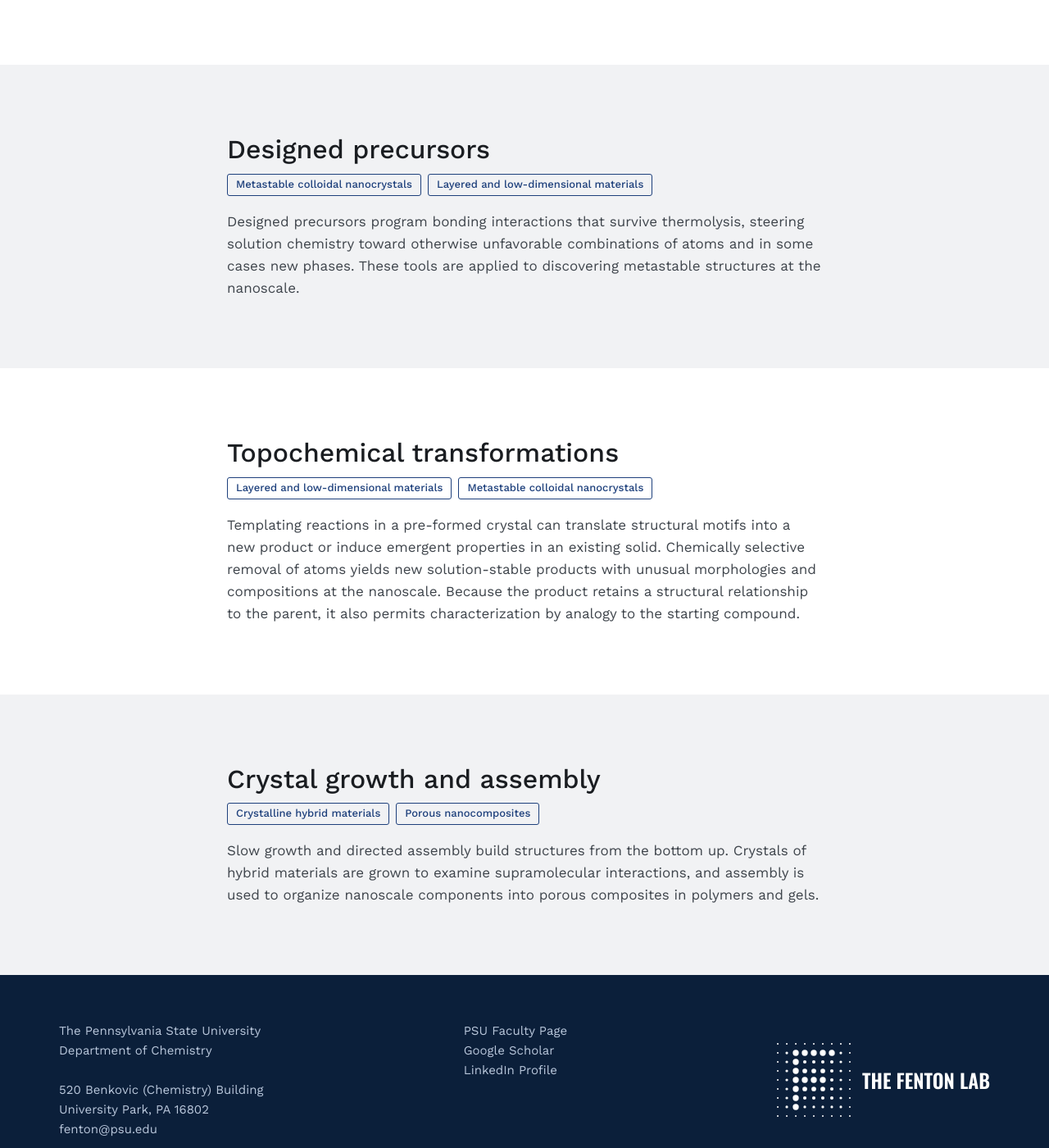
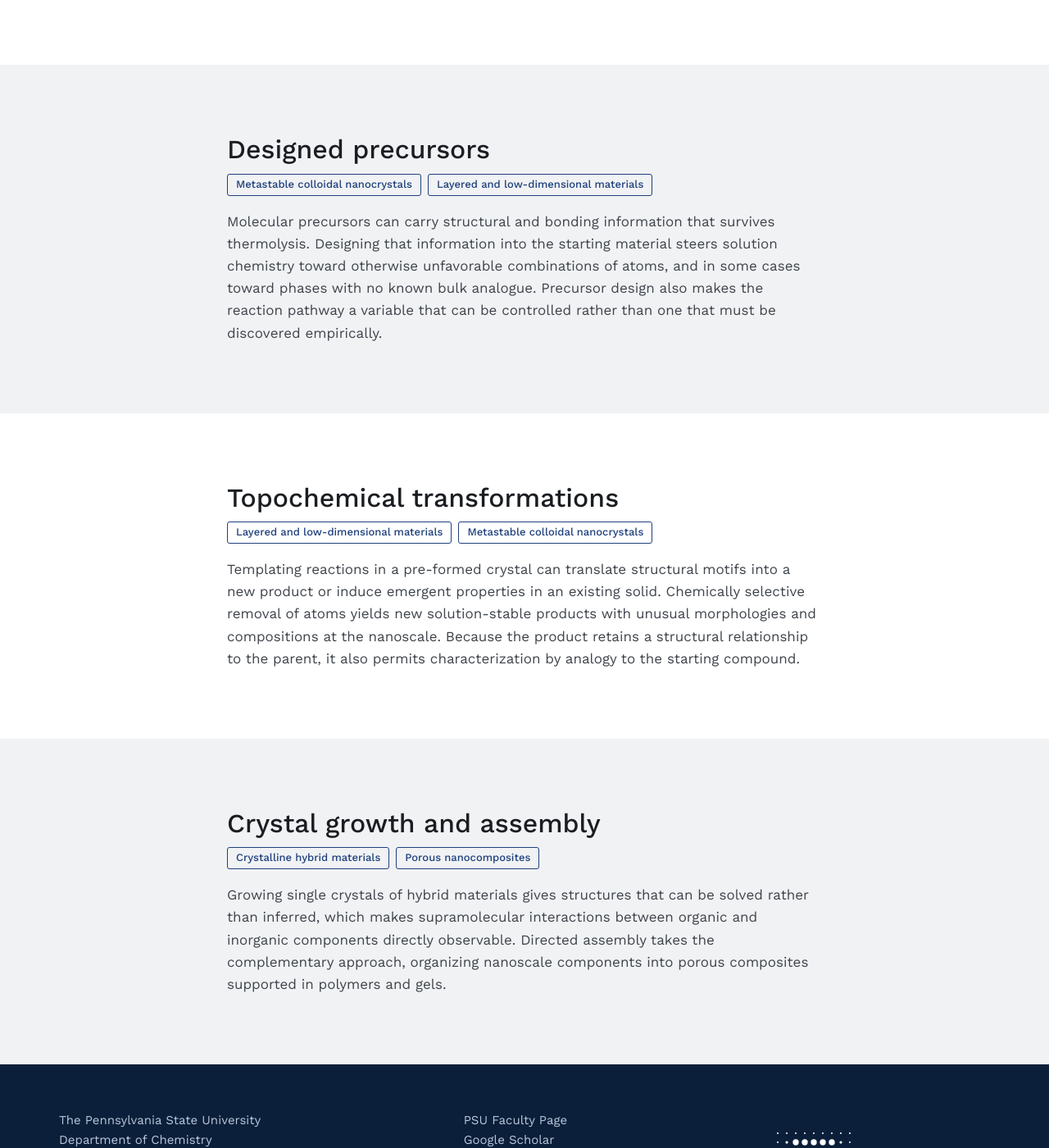
Before and after one commit to thefentonlab/thefentonlab.github.io, a Jekyll site: the page built from research.md, in a window 1280 px wide and 1400 px high, scrolled down 405 px. Shown: the whole window at 82% size. Built offline with Jekyll 4.4.1, drawn with Linux system fonts in a browser that asks for light colours.

Commit message:
Update research.md

```diff
--- a/research.md
+++ b/research.md
@@ -24,9 +24,7 @@ Work in the Fenton Lab uses and develops synthesis tools across length and tempe
     <span class="tt">Metastable colloidal nanocrystals</span>
     <span class="tt">Layered and low-dimensional materials</span>
   </p>
-  <p>Designed precursors program bonding interactions that survive thermolysis, steering
-  solution chemistry toward otherwise unfavorable combinations of atoms and in some cases
-  new phases. These tools are applied to discovering metastable structures at the nanoscale.</p>
+  <p>Molecular precursors can carry structural and bonding information that survives thermolysis. Designing that information into the starting material steers solution chemistry toward otherwise unfavorable combinations of atoms, and in some cases toward phases with no known bulk analogue. Precursor design also makes the reaction pathway a variable that can be controlled rather than one that must be discovered empirically.</p>
 
 
 </div>
@@ -54,9 +52,7 @@ Work in the Fenton Lab uses and develops synthesis tools across length and tempe
     <span class="tt">Crystalline hybrid materials</span>
     <span class="tt">Porous nanocomposites</span>
   </p>
-  <p>Slow growth and directed assembly build structures from the bottom up. Crystals of
-  hybrid materials are grown to examine supramolecular interactions, and assembly is used
-  to organize nanoscale components into porous composites in polymers and gels.</p>
+  <p>Growing single crystals of hybrid materials gives structures that can be solved rather than inferred, which makes supramolecular interactions between organic and inorganic components directly observable. Directed assembly takes the complementary approach, organizing nanoscale components into porous composites supported in polymers and gels.</p>
 
 </div>
 </section>
```
